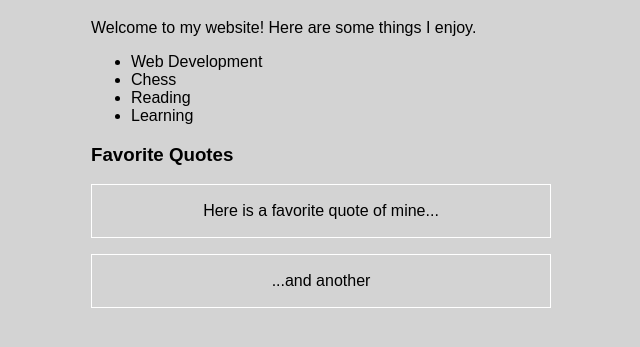
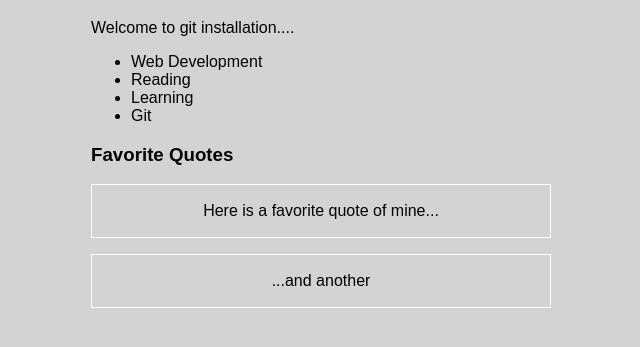
Before and after one commit to shonageorge/htmldemo, a plain HTML site: page index.html in a window 1280 px wide. Shown: the part 61-408 px from the top of the page, without its empty margins (299-939 px from the left). Drawn offline with Linux system fonts and the light colour scheme.

Commit message:
Modified First

```diff
--- a/index.html
+++ b/index.html
@@ -11,14 +11,15 @@
 
 		<h1>My First Website</h1>
 		<p>
-			Welcome to my website! Here are some things I enjoy.
+			Welcome to git installation....
 		</p>
 
 		<ul>
 			<li>Web Development</li>
-			<li>Chess</li>
+
 			<li>Reading</li>
 			<li>Learning</li>
+			<li>Git</li>
 		</ul>
 
 		<h3>Favorite Quotes</h3>
```
